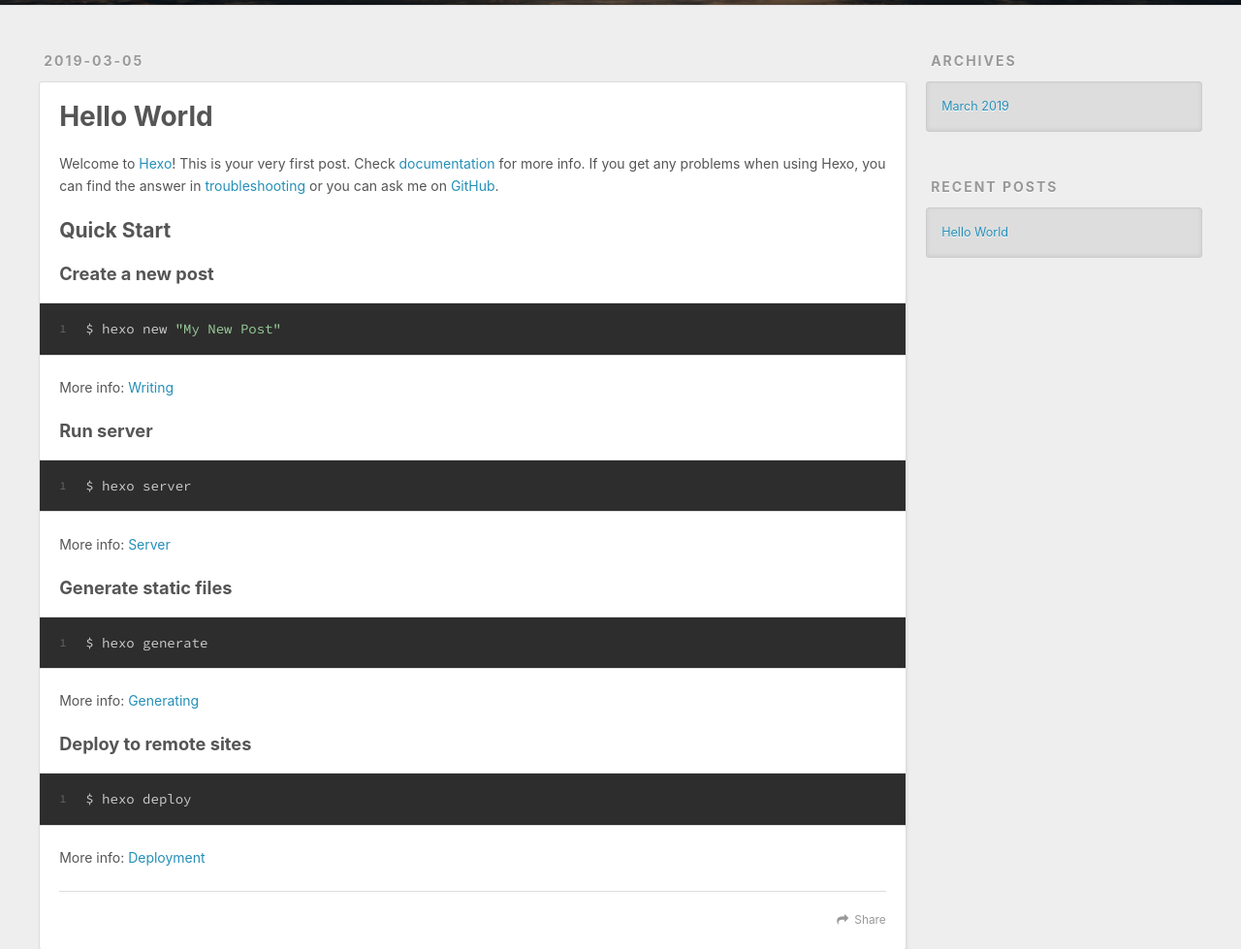
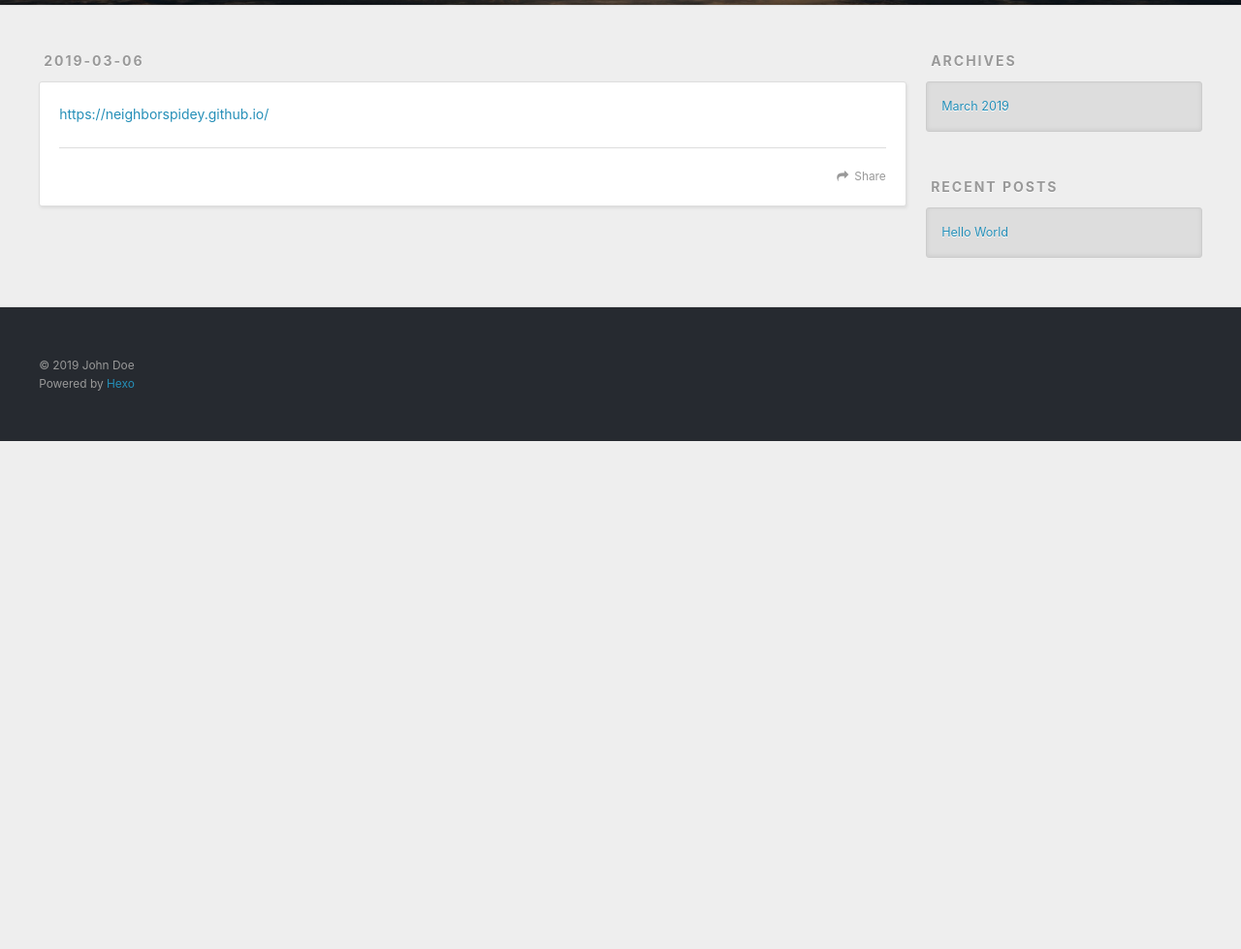
Before and after one commit to EricSpidey/blog, a plain HTML site: page README.html in a window 1280 px wide. Shown: the part 295-1274 px from the top of the page at 97% size. After the commit the page ends 800 px from the top, so only its background shows below. Drawn offline with nearby package versions, Linux system fonts and the light colour scheme.

Commit message:
Site updated: 2019-03-06 22:22:57

```diff
--- a/index.html
+++ b/README.html
@@ -7,13 +7,17 @@
 
   <title>Hexo</title>
   <meta name="viewport" content="width=device-width, initial-scale=1, maximum-scale=1">
-  <meta property="og:type" content="website">
+  <meta name="description" content="https://neighborspidey.github.io/">
+<meta property="og:type" content="website">
 <meta property="og:title" content="Hexo">
-<meta property="og:url" content="http://yoursite.com/index.html">
+<meta property="og:url" content="http://yoursite.com/README.html">
 <meta property="og:site_name" content="Hexo">
+<meta property="og:description" content="https://neighborspidey.github.io/">
 <meta property="og:locale" content="default">
+<meta property="og:updated_time" content="2019-03-06T14:13:01.091Z">
 <meta name="twitter:card" content="summary">
 <meta name="twitter:title" content="Hexo">
+<meta name="twitter:description" content="https://neighborspidey.github.io/">
 
     <link rel="alternate" href="/atom.xml" title="Hexo" type="application/atom+xml">
 
@@ -60,54 +64,32 @@
   </div>
 </header>
       <div class="outer">
-        <section id="main">
-
-    <article id="post-hello-world" class="article article-type-post" itemscope itemprop="blogPost">
+        <section id="main"><article id="page-" class="article article-type-page" itemscope itemprop="blogPost">
   <div class="article-meta">
-    <a href="/2019/03/05/hello-world/" class="article-date">
-  <time datetime="2019-03-05T09:28:47.382Z" itemprop="datePublished">2019-03-05</time>
+    <a href="/README.html" class="article-date">
+  <time datetime="2019-03-06T14:13:06.463Z" itemprop="datePublished">2019-03-06</time>
 </a>
 
   </div>
   <div class="article-inner">
 
 
-      <header class="article-header">
-
-
-    <h1 itemprop="name">
-      <a class="article-title" href="/2019/03/05/hello-world/">Hello World</a>
-    </h1>
-
-
-      </header>
-
     <div class="article-entry" itemprop="articleBody">
 
-        <p>Welcome to <a href="https://hexo.io/" target="_blank" rel="noopener">Hexo</a>! This is your very first post. Check <a href="https://hexo.io/docs/" target="_blank" rel="noopener">documentation</a> for more info. If you get any problems when using Hexo, you can find the answer in <a href="https://hexo.io/docs/troubleshooting.html" target="_blank" rel="noopener">troubleshooting</a> or you can ask me on <a href="https://github.com/hexojs/hexo/issues" target="_blank" rel="noopener">GitHub</a>.</p>
-<h2 id="Quick-Start"><a href="#Quick-Start" class="headerlink" title="Quick Start"></a>Quick Start</h2><h3 id="Create-a-new-post"><a href="#Create-a-new-post" class="headerlink" title="Create a new post"></a>Create a new post</h3><figure class="highlight bash"><table><tr><td class="gutter"><pre><span class="line">1</span><br></pre></td><td class="code"><pre><span class="line">$ hexo new <span class="string">"My New Post"</span></span><br></pre></td></tr></table></figure>
-<p>More info: <a href="https://hexo.io/docs/writing.html" target="_blank" rel="noopener">Writing</a></p>
-<h3 id="Run-server"><a href="#Run-server" class="headerlink" title="Run server"></a>Run server</h3><figure class="highlight bash"><table><tr><td class="gutter"><pre><span class="line">1</span><br></pre></td><td class="code"><pre><span class="line">$ hexo server</span><br></pre></td></tr></table></figure>
-<p>More info: <a href="https://hexo.io/docs/server.html" target="_blank" rel="noopener">Server</a></p>
-<h3 id="Generate-static-files"><a href="#Generate-static-files" class="headerlink" title="Generate static files"></a>Generate static files</h3><figure class="highlight bash"><table><tr><td class="gutter"><pre><span class="line">1</span><br></pre></td><td class="code"><pre><span class="line">$ hexo generate</span><br></pre></td></tr></table></figure>
-<p>More info: <a href="https://hexo.io/docs/generating.html" target="_blank" rel="noopener">Generating</a></p>
-<h3 id="Deploy-to-remote-sites"><a href="#Deploy-to-remote-sites" class="headerlink" title="Deploy to remote sites"></a>Deploy to remote sites</h3><figure class="highlight bash"><table><tr><td class="gutter"><pre><span class="line">1</span><br></pre></td><td class="code"><pre><span class="line">$ hexo deploy</span><br></pre></td></tr></table></figure>
-<p>More info: <a href="https://hexo.io/docs/deployment.html" target="_blank" rel="noopener">Deployment</a></p>
+        <p><a href="https://neighborspidey.github.io/" target="_blank" rel="noopener">https://neighborspidey.github.io/</a></p>
 
 
     </div>
     <footer class="article-footer">
-      <a data-url="http://yoursite.com/2019/03/05/hello-world/" data-id="cjsx1pmyc00005ovkxgy8tm1o" class="article-share-link">Share</a>
+      <a data-url="http://yoursite.com/README.html" data-id="cjsxakkwd0000y4vkei3t8m56" class="article-share-link">Share</a>
 
 
     </footer>
   </div>
 
-</article>
 
 
-
-
+</article>
 
 </section>
 
```
Also changed, not shown: 2019/03/05/hello-world/index.html (+1 -1 lines), 1 other file.
